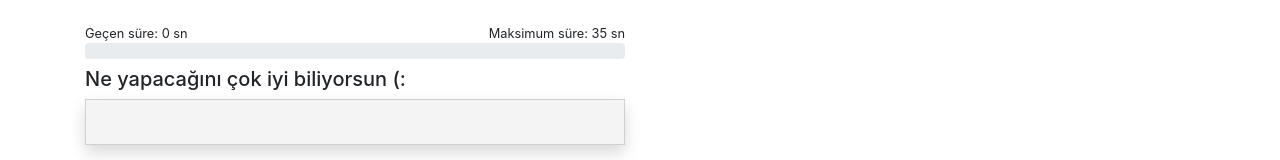
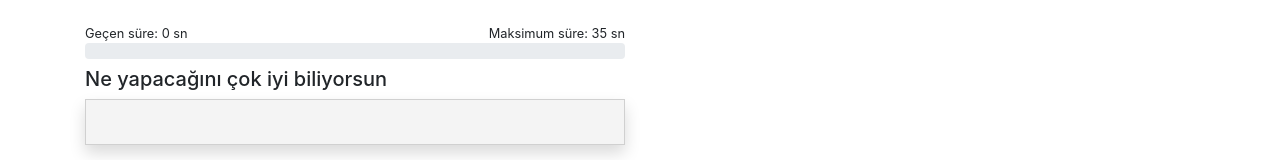
Before and after one commit to eryilmazyasin/yazbakalim, a React (Create React App) app: page / in a window 1280 px wide. Shown: the top 160 px of the page. Built offline with nearby package versions, Linux system fonts and the light colour scheme.

Commit message:
Console clear

```diff
--- a/src/App.js
+++ b/src/App.js
@@ -183,11 +183,8 @@ const App = () => {
     e.preventDefault();
     setInput("");
     if (randomArray[0].correct === input) {
-      console.log("evet");
-      console.log(randomArray);
       randomArray.splice(0, 1);
       setRandomArray(randomArray);
-      console.log(randomArray);
       setCorrectItem((correctItem += 1));
     } else {
       randomArray.splice(0, 1);
@@ -236,7 +233,7 @@ const App = () => {
             fullTime={fullTime}
           ></ProgressBarComponent>
           <Search
-            title="Ne yapacağını çok iyi biliyorsun (:"
+            title="Ne yapacağını çok iyi biliyorsun"
             inputHandle={inputHandle}
             formSubmit={formSubmit}
             value={input}
```
